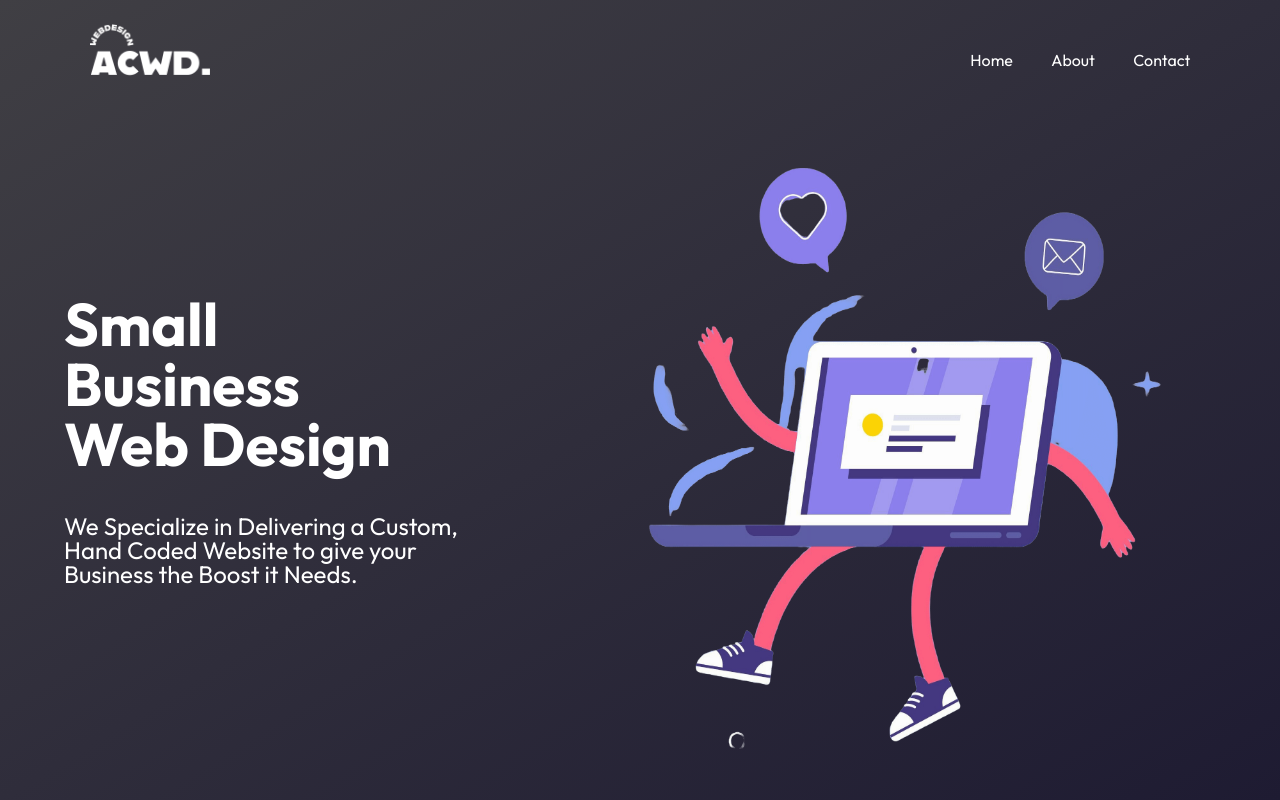
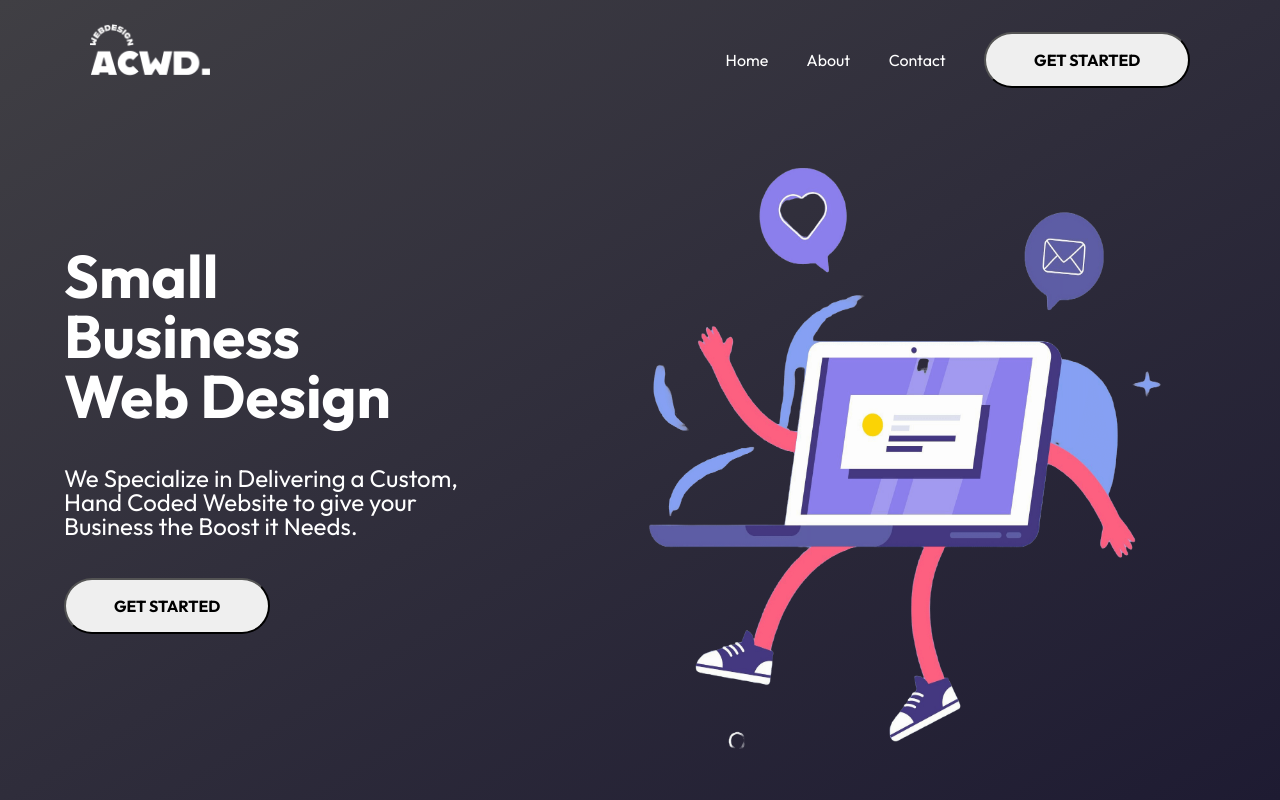
Before and after one commit to notacoham/acwd-designs, a React (Vite) app: page / in a window 1280 px wide. Built offline with nearby package versions, Linux system fonts and the light colour scheme.

Commit message:
add button and button styling to hero and navbar

```diff
--- a/src/components/Hero.jsx
+++ b/src/components/Hero.jsx
@@ -10,6 +10,7 @@ const Hero = () => {
           We Specialize in Delivering a Custom, Hand Coded Website to give your
           Business the Boost it Needs.
         </p>
+        <button className="btn">Get Started</button>
       </div>
       <div className="hero-img">
         <img src={heroImg} alt="Hero Img" />
--- a/src/components/Navbar.jsx
+++ b/src/components/Navbar.jsx
@@ -17,6 +17,7 @@ const Navbar = () => {
         <a className="nav-link" href="#contact">
           Contact
         </a>
+        <button className="btn">Get Started</button>
       </div>
     </div>
   );
```
Also changed, not shown: src/assets/acwd-btn-background.jpg (added).
